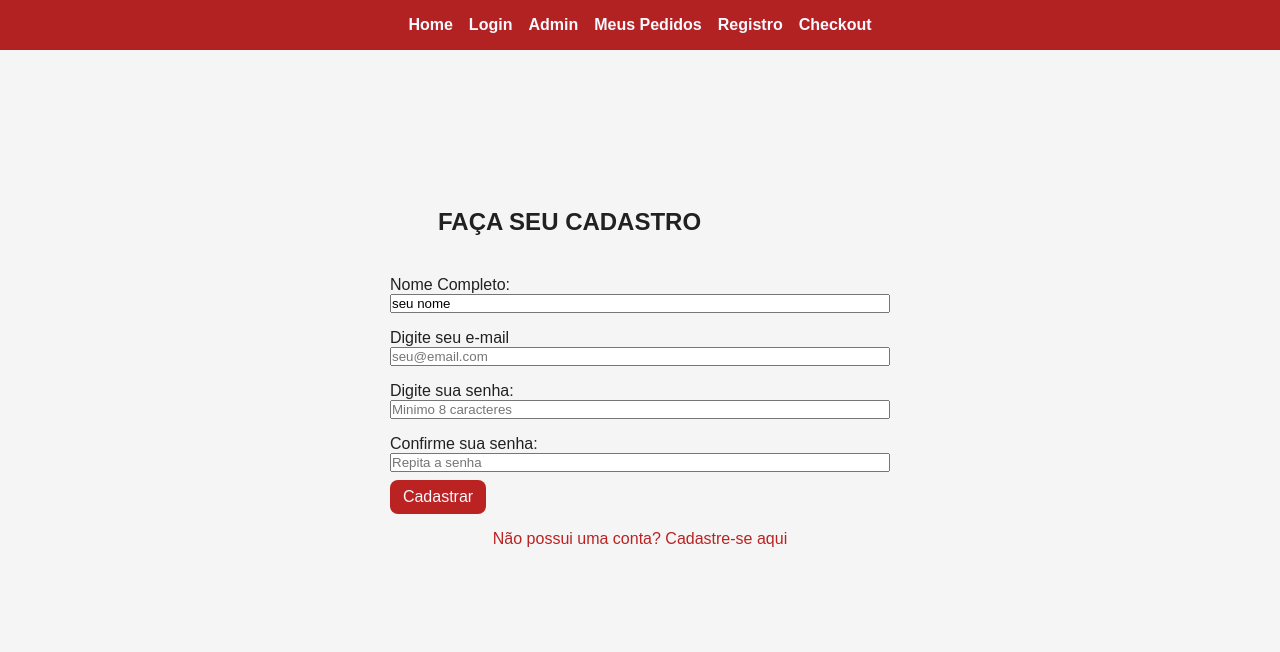
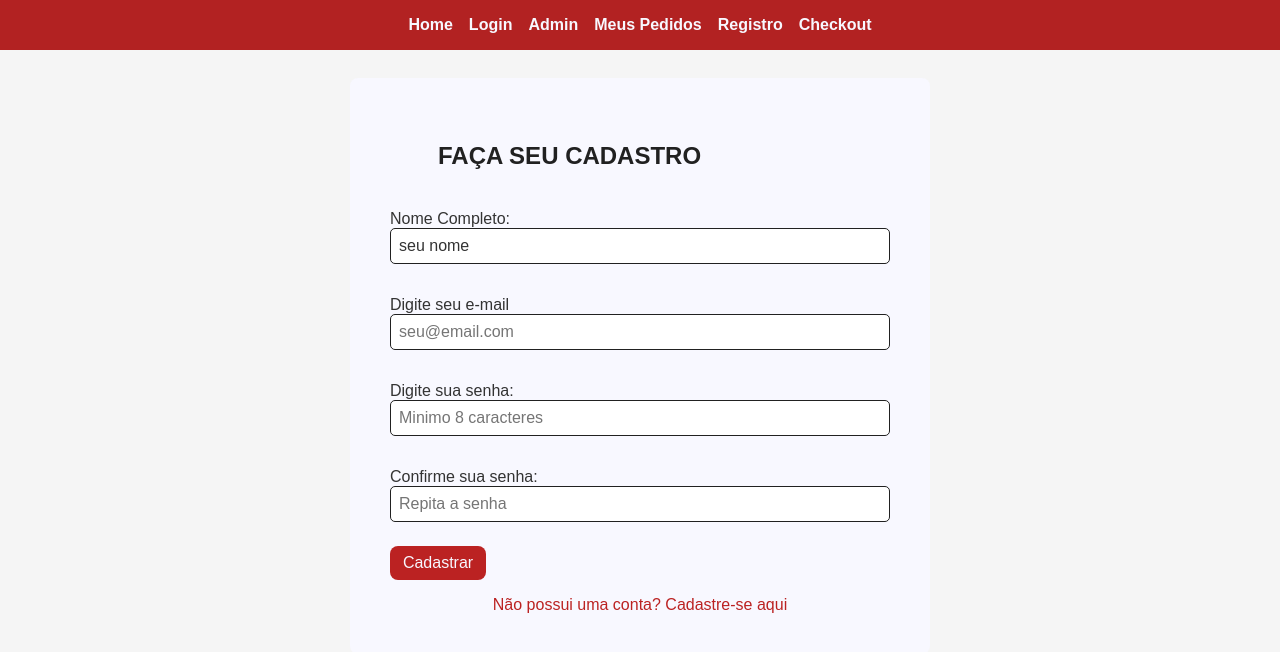
Before and after one commit to luanasantosb/projetoFututoDigital, a React (Vite) app: page /registro in a window 1280 px wide. Shown: the top 652 px of the page. Built offline with nearby package versions, Linux system fonts and the light colour scheme.

Commit message:
Pradronização login e registro

```diff
--- a/src/pages/Login.jsx
+++ b/src/pages/Login.jsx
@@ -12,12 +12,11 @@ export default function Login() {
 
           <label htmlFor="email" style={styles.label}>
             Digite seu e-mail</label>
-          <input id="email" type="email" placeholder="seu@email.com" />
+          <input style={styles.input} id="email" type="email" placeholder="seu@email.com" />
 
           <label htmlFor="senha" style={styles.label}>
             Digite sua senha</label>
-          <input id="senha" type="password" placeholder="*********" />
-
+          <input style={styles.input} id="senha" type="password" placeholder="*********" />
           <button style={styles.button}>Entrar</button>
 
           <Link
@@ -32,13 +31,6 @@ export default function Login() {
 }
 
 const styles = {
-  h2: {
-    margin: "1.5rem",
-    paddingLeft: "1.5rem",
-    color: "#212121",
-    textTransform: "uppercase",
-  },
-
   container: {
     display: "flex",
     justifyContent: "center",
@@ -46,6 +38,12 @@ const styles = {
     minHeight: "75vh",
     padding: "1rem",
     backgroundColor: "#f5f5f5"
+  },
+  h2: {
+    margin: "1.5rem",
+    paddingLeft: "1.5rem",
+    color: "#212121",
+    textTransform: "uppercase",
   },
   form: {
     width: "100%",
@@ -56,18 +54,18 @@ const styles = {
     display: "flex",
     flexDirection: "column",
   },
-
   label: {
     fontSize: "1rem",
     marginBottom: "0.5rem",
     color: "#333",
   },
   input: {
-    padding: "1rem",
+    padding: "0.5rem",
     borderRadius: "5px",
-    boder: "1px solid #212121",
+    border: "1px solid #212121",
     marginBottom: "1rem",
     fontSize: "1rem",
+    color:"#333",
   },
   button: {
     backgroundColor: "#B22",
--- a/src/pages/Registro.jsx
+++ b/src/pages/Registro.jsx
@@ -9,19 +9,19 @@ export default function Registro() {
         <form style={styles.form}>
           <h2 style={styles.h2}>Faça seu cadastro</h2>
 
-            <label htmlFor="nome"style={styles.label}>Nome Completo:</label>
-            <input id="nome"type="text" value="seu nome" />
+          <label htmlFor="nome" style={styles.label}>Nome Completo:</label>
+          <input style={styles.input} id="nome" type="text" value="seu nome" />
 
-            <label htmlFor="email"style={styles.label}>Digite seu e-mail</label>
-            <input id="email" type="email" placeholder="seu@email.com" />
+          <label htmlFor="email" style={styles.label}>Digite seu e-mail</label>
+          <input style={styles.input} id="email" type="email" placeholder="seu@email.com" />
 
-            <label htmlFor="senha"style={styles.label}>
+          <label htmlFor="senha" style={styles.label}>
             Digite sua senha:</label>
-            <input id="senha" type="password" placeholder="Minimo 8 caracteres"/>
+          <input style={styles.input} id="senha" type="password" placeholder="Minimo 8 caracteres" />
 
-            <label htmlFor="confirmarSenha"style={styles.label}>
+          <label htmlFor="confirmarSenha" style={styles.label}>
             Confirme sua senha:</label>
-            <input id="confirmarSenha" type="password" placeholder="Repita a senha"/>
+          <input style={styles.input} id="confirmarSenha" type="password" placeholder="Repita a senha" />
 
           <button style={styles.button}>
             Cadastrar
@@ -29,7 +29,7 @@ export default function Registro() {
 
           <Link
             to="/login"
-              style={{...styles.login,textDecoration: "none"}}>
+            style={{ ...styles.login, textDecoration: "none" }}>
             Não possui uma conta? Cadastre-se aqui
           </Link>
 
@@ -40,13 +40,6 @@ export default function Registro() {
 }
 
 const styles = {
-    h2: {
-    margin: "1.5rem",
-    paddingLeft: "1.5rem",
-    color: "#212121",
-    textTransform: "uppercase",
-  },
-
     container: {
     display: "flex",
     justifyContent: "center",
@@ -55,30 +48,33 @@ const styles = {
     padding: "1rem",
     backgroundColor: "#f5f5f5"
   },
+  h2: {
+    margin: "1.5rem",
+    paddingLeft: "1.5rem",
+    color: "#212121",
+    textTransform: "uppercase",
+  },
   form: {
     width: "100%",
     maxWidth: "500px",
-    backgroundColor: "#f5f5f5",
+    backgroundColor: "#f8f8ff",
     padding: "2.5rem",
     borderRadius: "0.5rem",
     display: "flex",
     flexDirection: "column",
   },
-
   label: {
     fontSize: "1rem",
-    color: "#212121",
+    color: "#333",
     marginTop: "1rem",
   },
    input: {
-    border:"none",
-    outline:"none",
     padding: "0.5rem",
-    borderRadius: "0.5rem",
-    borderBottom: "1px solid #212121",
+    borderRadius: "5px",
+    border: "1px solid #212121",
     marginBottom: "1rem",
     fontSize: "1rem",
-    backgroundColor: "#f8f8ff",
+    color:"#333",
   },
   button: {
     backgroundColor: "#B22",
```
Lines whose indentation alone changed are shown as unchanged.
